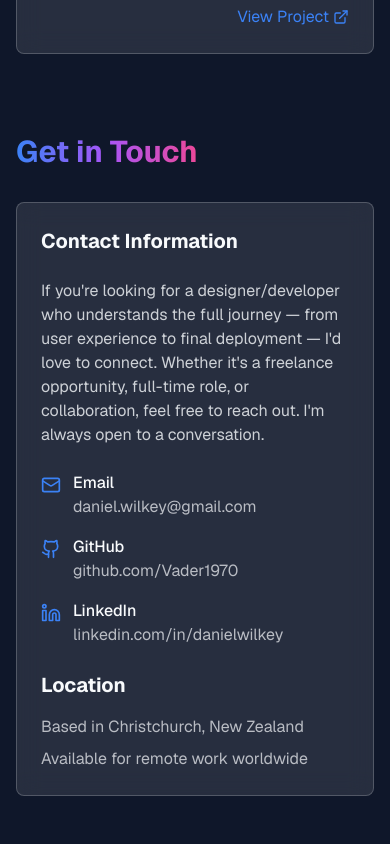
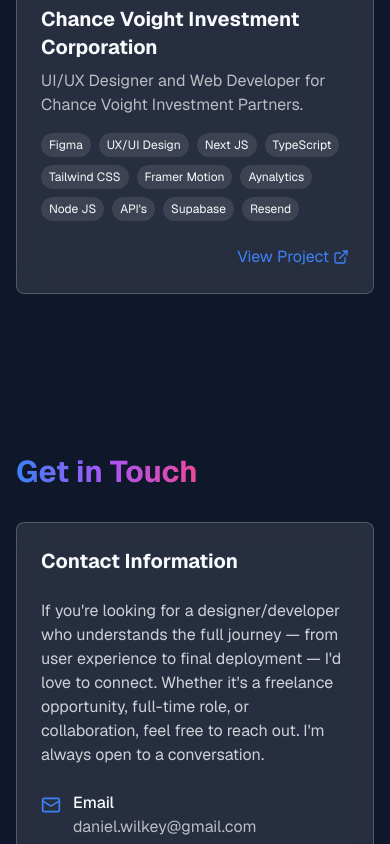
Before and after one commit to Vader1970/danielwillkeyportfolioprotype, a Next.js app: page / in a window 390 px wide. Shown: the part 7700-8544 px from the top of the page. Built offline with nearby package versions, Linux system fonts and the light colour scheme.

Commit message:
added section top padding back

```diff
--- a/src/app/globals.css
+++ b/src/app/globals.css
@@ -118,9 +118,3 @@
     @apply mx-auto max-w-7xl;
   }
 }
-
-@media (max-width: 640px) {
-  .section-padding {
-    padding-top: 0;
-  }
-}
```
